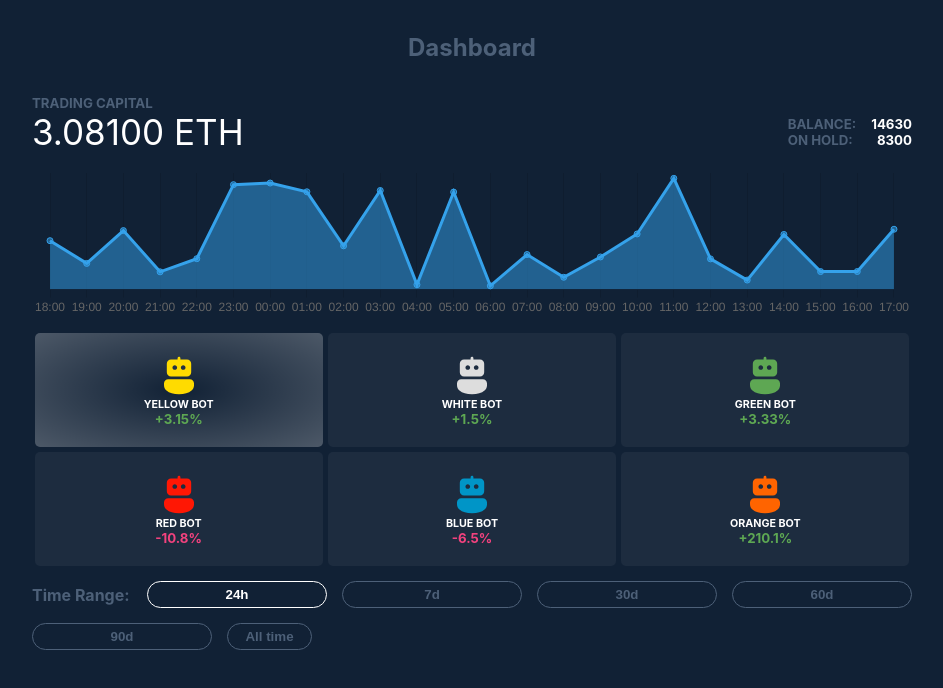
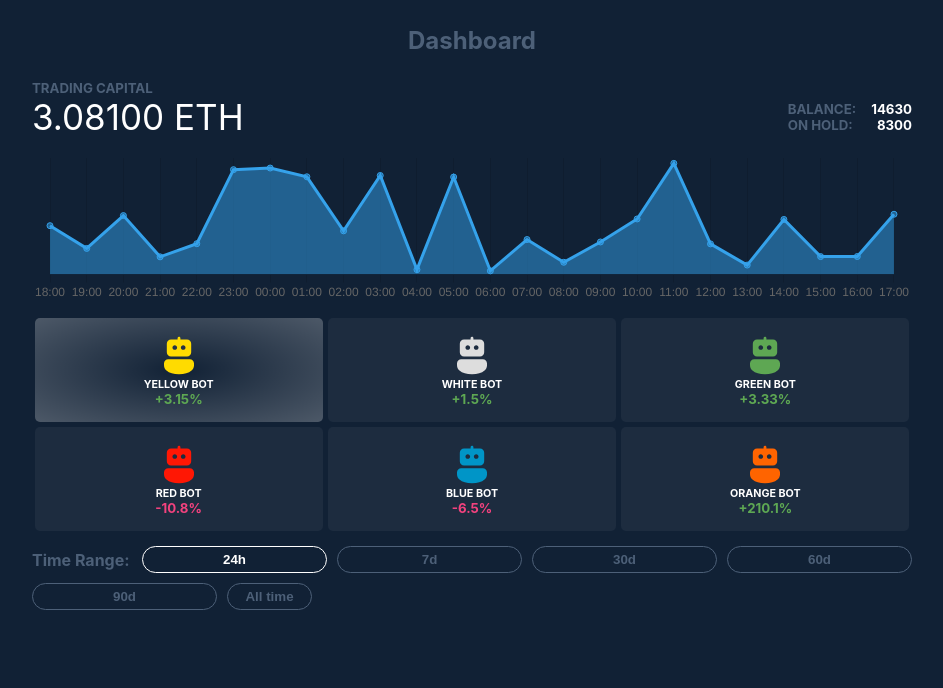
Before and after one commit to NikolasEagle/finance-bot, a React (Create React App) app: page / in a window 1280 px wide. Shown: the top 688 px of the page, without its empty margins (168-1111 px from the left). Built offline with nearby package versions, Linux system fonts and the light colour scheme.

Commit message:
Иcправление разметки

```diff
--- a/src/components/Bot/Bot.module.scss
+++ b/src/components/Bot/Bot.module.scss
@@ -1,6 +1,6 @@
 .Bot {
-  width: calc((100% / 3) - 45px);
-  height: calc((100% / 3) - 45px);
+  width: calc((100% / 3) - 35px);
+  height: calc((100% / 3) - 35px);
 
   background: rgba($color: #ffffff, $alpha: 0.05);
 
@@ -14,7 +14,7 @@
 
   gap: 0;
 
-  padding: 20px;
+  padding: 15px;
 
   justify-content: center;
 
--- a/src/components/FilterButton/FilterButton.module.scss
+++ b/src/components/FilterButton/FilterButton.module.scss
@@ -1,7 +1,7 @@
 .FilterButton {
   cursor: pointer;
   border-radius: 20px;
-  padding: 5px 15px;
+  padding: 5px;
   background: none;
   border: solid 1px #4d6078;
   color: #4d6078;
@@ -9,7 +9,7 @@
 
   transition: 500ms;
 
-  width: calc((100% - 100px - 60px) / 4);
+  width: calc((100% - 100px - 40px) / 4);
 
   &:hover,
   &:focus,
--- a/src/components/FilterPanel/FilterPanel.module.scss
+++ b/src/components/FilterPanel/FilterPanel.module.scss
@@ -5,7 +5,7 @@
   }
 
   width: 100%;
-  gap: 15px;
+  gap: 10px;
   display: flex;
   justify-content: flex-start;
   align-items: center;
--- a/src/components/Header/Header.module.scss
+++ b/src/components/Header/Header.module.scss
@@ -1,7 +1,7 @@
 .Header {
   width: 100%;
 
-  height: 65px;
+  height: 50px;
 
   display: flex;
 
```
